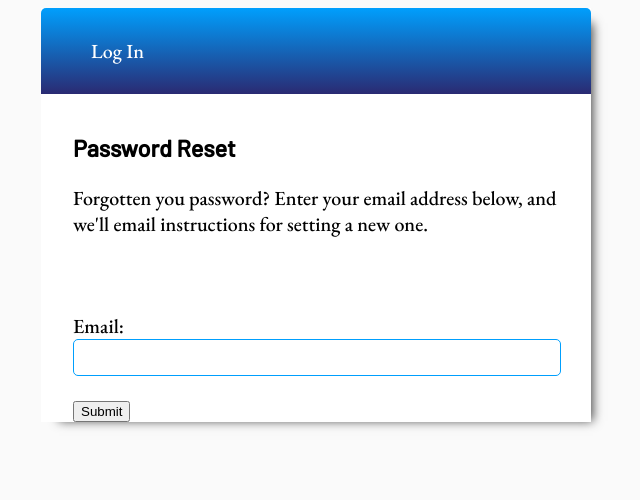
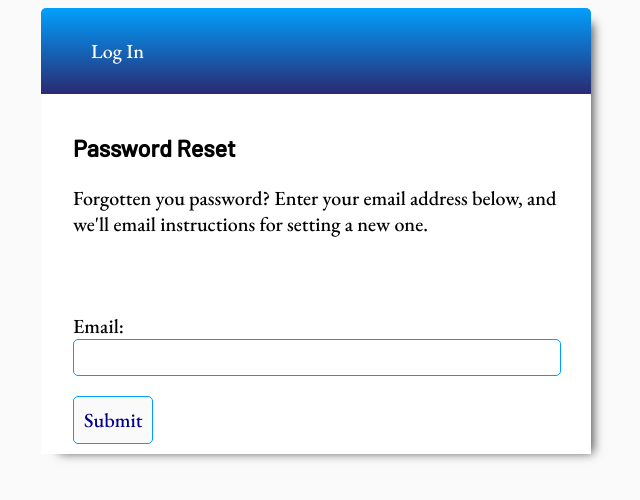
Before and after one commit to Ru960413/toDoList, a Django app: page /reset_password/ in a window 1280 px wide. Shown: the top 500 px of the page, without its empty margins (324-964 px from the left). Run offline with Django 4.2, Linux system fonts and the light colour scheme.

Commit message:
Update reset_password.html

```diff
--- a/task/templates/task/reset_password.html
+++ b/task/templates/task/reset_password.html
@@ -15,7 +15,7 @@
           {{form.as_p}}
 
 
-        <input class="reset-submit-btn"
+        <input class="btn"
           type="submit"
           value="Submit"
         />
```
